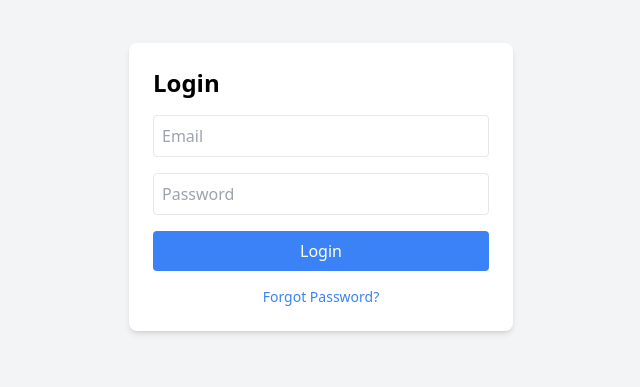
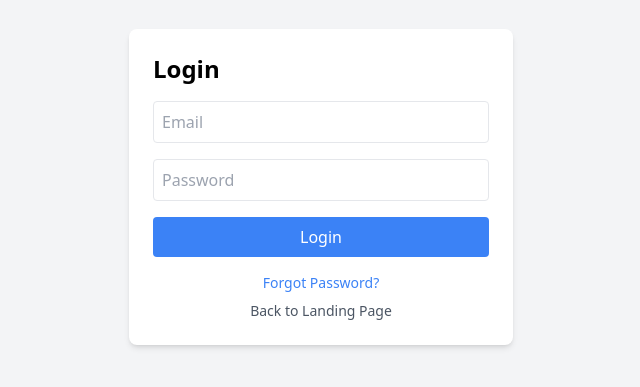
Before and after one commit to pasindunavodya01/watchscape_server, a React (Vite) app in the folder watchscape-client/: page /login in a window 1280 px wide. Shown: the part 213-600 px from the top of the page, without its empty margins (319-959 px from the left). Built offline with nearby package versions, Linux system fonts and the light colour scheme; no server answers.

Commit message:
Back button in login

```diff
--- a/watchscape-client/src/pages/Login.jsx
+++ b/watchscape-client/src/pages/Login.jsx
@@ -41,6 +41,11 @@ export default function Login() {
         <div className="mt-4 text-sm text-center">
           <Link to="/forgot-password" className="text-blue-500 hover:underline">Forgot Password?</Link>
         </div>
+        <div className="mt-2 text-sm text-center">
+  <Link to="/" className="text-gray-600 hover:text-blue-500 hover:underline">
+    Back to Landing Page
+  </Link>
+</div>
       </form>
     </div>
   );
```
